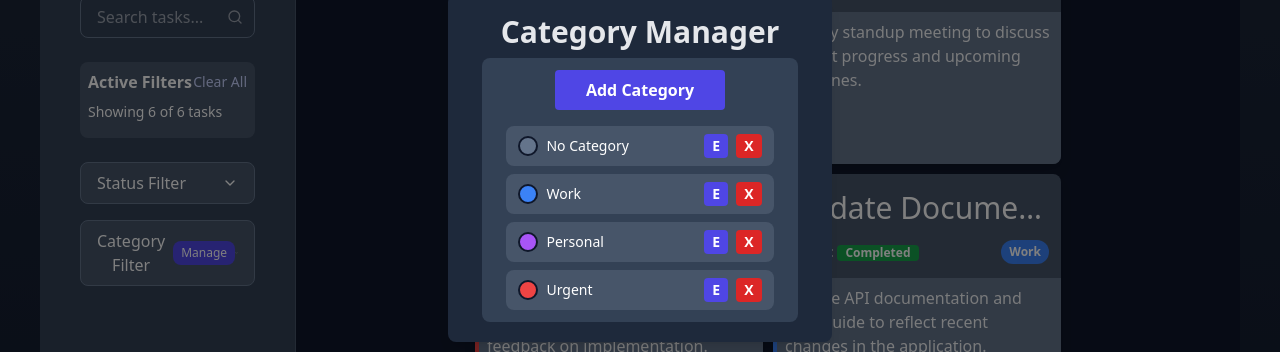
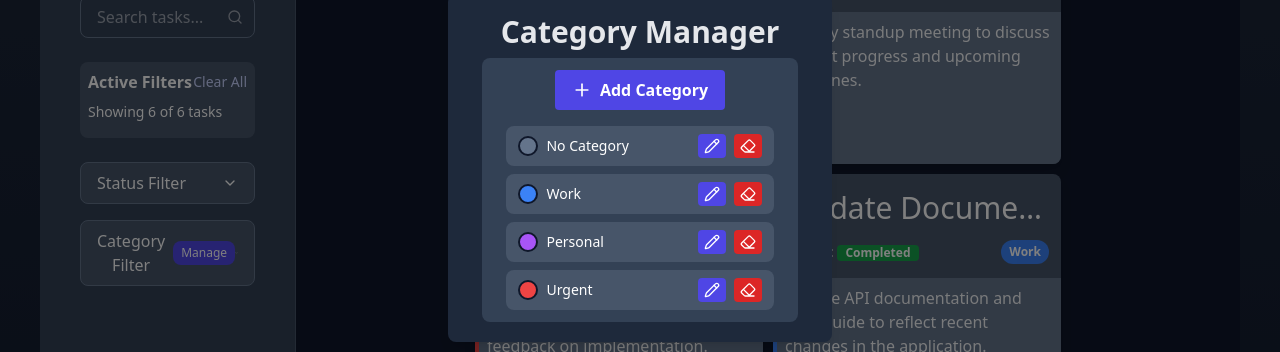
Before and after one commit to Greg1704/Personal-Dashboard, a React (Vite) app in the folder task-dashboard/: page / in a window 1280 px wide. Both pictures are taken after a click on the button "Manage". Shown: the part 232-584 px from the top of the page. Built offline with nearby package versions, Linux system fonts and the light colour scheme.

Commit message:
Implementación de iconos

```diff
--- a/task-dashboard/src/components/CategoryItem.tsx
+++ b/task-dashboard/src/components/CategoryItem.tsx
@@ -1,3 +1,6 @@
+import {Pencil, Eraser} from 'lucide-react';
+
+
 
 interface CategoryItemProps {
     name: string;
@@ -17,8 +20,12 @@ export function CategoryItem({name, color}: CategoryItemProps) {
                 <span>{name}</span>
             </div>
             <div className="gap-2 flex font-semibold">
-                <button className="px-2 py-0.5 rounded transition-colors bg-indigo-600 text-white hover:bg-indigo-700">E</button>
-                <button className="px-2 py-0.5 rounded transition-colors bg-red-600 text-white hover:bg-red-700">X</button>
+                <button className="px-1.5 py-1 rounded transition-colors bg-indigo-600 text-white hover:bg-indigo-700">
+                    <Pencil className="w-4 h-4"/>
+                </button>
+                <button className="px-1.5 py-1 rounded transition-colors bg-red-600 text-white hover:bg-red-700">
+                    <Eraser className="w-4 h-4"/>
+                </button>
             </div>
         </div>
     )
--- a/task-dashboard/src/components/CategoryManager.tsx
+++ b/task-dashboard/src/components/CategoryManager.tsx
@@ -1,6 +1,7 @@
 import { type Category } from '../types/Category';
 import { useState } from 'react';
 import { CategoryItem } from './CategoryItem';
+import { Plus } from 'lucide-react';
 
 
 interface CategoryManagerProps {
@@ -20,8 +21,11 @@ export function CategoryManager({categories}: CategoryManagerProps) {
             </h2>
             <div className="bg-slate-700 flex flex-col items-center gap-2 p-3 w-11/12 rounded-lg">
                 {/*El boton no tiene funcionalidad asignada por el momento*/}
-                <button className='w-7/12 p-2 mb-2 rounded font-semibold transition-colors bg-indigo-600 text-white hover:bg-indigo-700'>
-                    Add Category
+                <button className='flex items-center justify-center w-7/12 gap-2 p-2 mb-2 rounded font-semibold
+                                    transition-colors bg-indigo-600 text-white hover:bg-indigo-700'
+                >
+                    <Plus className="w-5 h-5" />
+                    <span>Add Category</span>
                 </button>
                 {categoriesList}
             </div>
```
